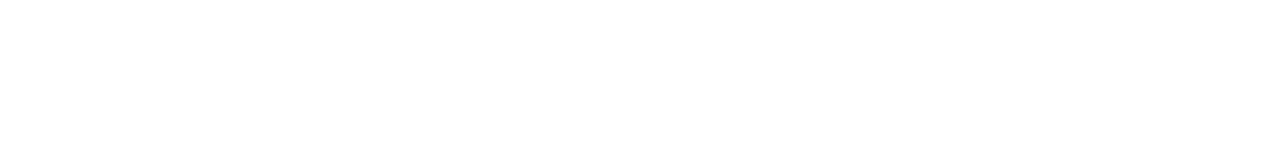
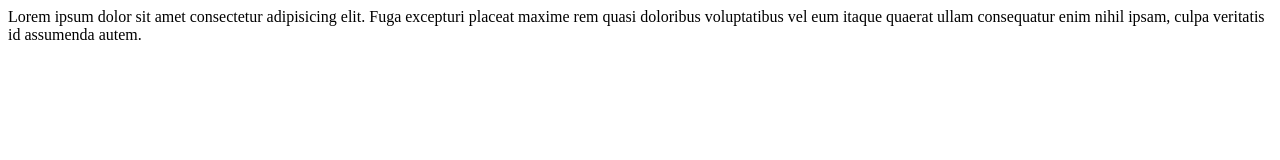
Before and after one commit to SteffieHu/git-test, a plain HTML site: page index.html in a window 1280 px wide. Drawn offline with Linux system fonts and the light colour scheme.

```diff
--- a/index.html
+++ b/index.html
@@ -7,6 +7,6 @@
     <title>Title</title>
 </head>
 <body>
-
+    Lorem ipsum dolor sit amet consectetur adipisicing elit. Fuga excepturi placeat maxime rem quasi doloribus voluptatibus vel eum itaque quaerat ullam consequatur enim nihil ipsam, culpa veritatis id assumenda autem.
 </body>
 </html>
```
